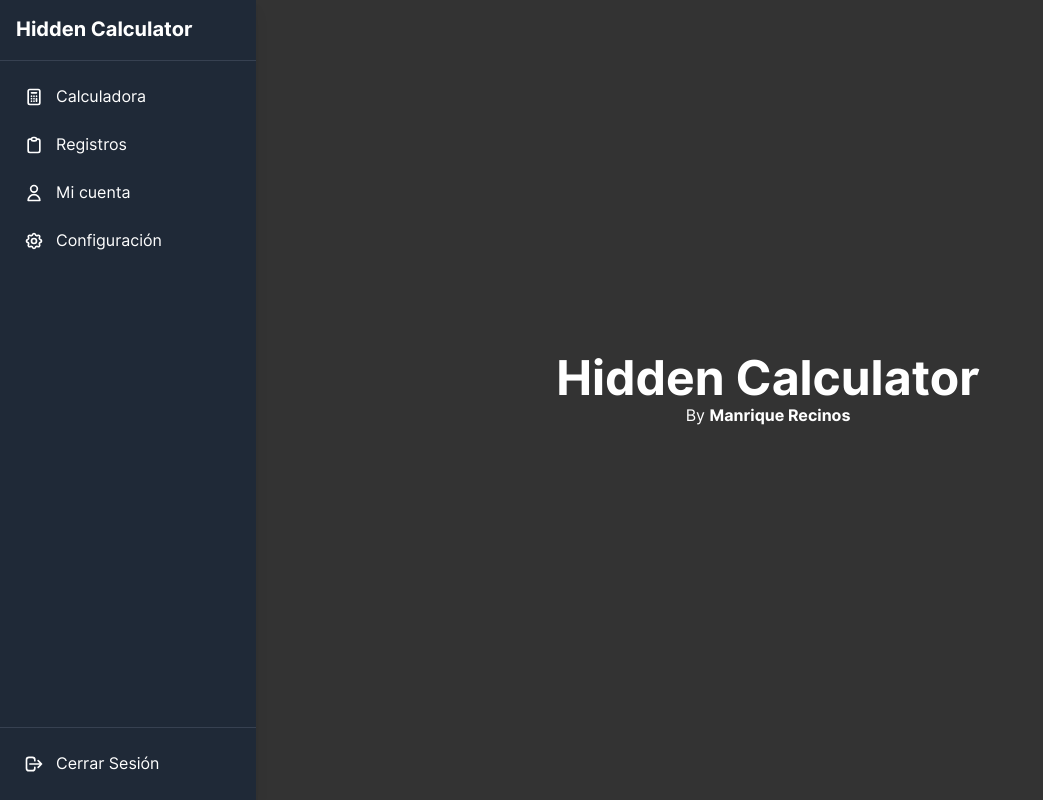
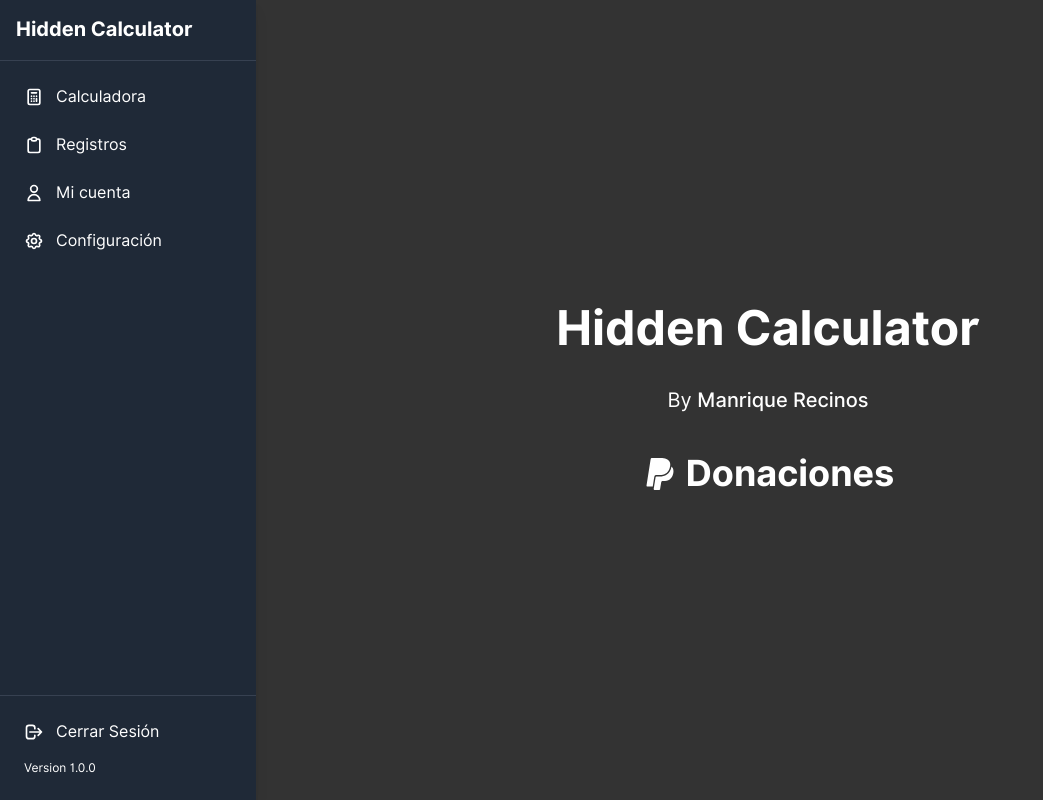
Before and after one commit to ManriqueRecinos/hidden_Calculator, a React (Vite) app: page / in a window 1280 px wide. Shown: the whole page, without its empty margins (0-1043 px from the left). Built offline with nearby package versions, Linux system fonts and the light colour scheme.

Commit message:
Implementacion de animacion para home

```diff
--- a/package.json
+++ b/package.json
@@ -7,10 +7,12 @@
     "serve": "vite preview"
   },
   "dependencies": {
+    "@react-spring/web": "^10.0.1",
     "@tailwindcss/forms": "^0.3.2",
     "react": "^17.0.0",
     "react-dom": "^17.0.0",
     "react-helmet": "^6.1.0",
+    "react-icons": "^5.5.0",
     "react-router": "^5.2.0",
     "react-router-dom": "^5.2.0"
   },
--- a/src/components/Sidebar.jsx
+++ b/src/components/Sidebar.jsx
@@ -13,9 +13,8 @@ export default function Sidebar() {
       {/* Overlay para dispositivos móviles */}
       <div
         onClick={toggleSidebar}
-        className={`fixed inset-0 bg-black bg-opacity-50 z-20 transition-opacity duration-300 ease-in-out lg:hidden ${
-          isOpen ? 'opacity-100' : 'opacity-0 pointer-events-none'
-        }`}
+        className={`fixed inset-0 bg-black bg-opacity-50 z-20 transition-opacity duration-300 ease-in-out lg:hidden ${isOpen ? 'opacity-100' : 'opacity-0 pointer-events-none'
+          }`}
       />
 
       {/* Botón para abrir/cerrar sidebar en móvil */}
@@ -51,13 +50,15 @@ export default function Sidebar() {
 
       {/* Sidebar */}
       <aside
-        className={`fixed top-0 left-0 z-30 w-64 h-full bg-gray-800 shadow-lg transform transition-transform duration-300 ease-in-out ${
-          isOpen ? 'translate-x-0' : '-translate-x-full'
-        } lg:translate-x-0 lg:static lg:h-screen text-white`}
+        className={`fixed top-0 left-0 z-30 w-64 h-full bg-gray-800 shadow-lg transform transition-transform duration-300 ease-in-out ${isOpen ? 'translate-x-0' : '-translate-x-full'
+          } lg:translate-x-0 lg:static lg:h-screen text-white`}
       >
         <div className="flex flex-col h-full">
           {/* Header del sidebar */}
-          <div className="flex items-center justify-between p-4 border-b border-gray-700">
+          <Link
+            to="/"
+            className="flex items-center justify-between p-4 border-b border-gray-700"
+          >
             <h2 className="text-xl font-bold text-white">Hidden Calculator</h2>
             <button
               onClick={toggleSidebar}
@@ -79,7 +80,7 @@ export default function Sidebar() {
                 />
               </svg>
             </button>
-          </div>
+          </Link>
 
           {/* Contenido del sidebar */}
           <nav className="flex-1 overflow-y-auto p-4">
@@ -183,6 +184,7 @@ export default function Sidebar() {
           </nav>
 
           {/* Footer del sidebar */}
+
           <div className="p-4 border-t border-gray-700">
             <a
               href="#"
@@ -204,7 +206,11 @@ export default function Sidebar() {
               </svg>
               Cerrar Sesión
             </a>
+            <div className="p-2 text-left text-xs border-gray-700">
+              <p>Version 1.0.0</p>
+            </div>
           </div>
+
         </div>
       </aside>
     </>
--- /dev/null
+++ b/src/components/animations/Trail.jsx
@@ -0,0 +1,25 @@
+import React from 'react';
+import { useTrail, a } from '@react-spring/web';
+
+const Trail = ({ open, children, ...props }) => {
+  const items = React.Children.toArray(children);
+  const trail = useTrail(items.length, {
+    config: { mass: 1.2, tension: 1200, friction: 60 },
+    opacity: open ? 1 : 0,
+    x: open ? 0 : 20,
+    height: open ? 'auto' : 0,
+    from: { opacity: 0, x: 20, height: 0 },
+  });
+
+  return (
+    <div className="w-full" {...props}>
+      {trail.map(({ height, ...style }, index) => (
+        <a.div key={index} style={style}>
+          {items[index]}
+        </a.div>
+      ))}
+    </div>
+  );
+};
+
+export default Trail;
--- a/src/pages/Home.jsx
+++ b/src/pages/Home.jsx
@@ -1,23 +1,46 @@
-import React from 'react';
-
+import React, { useEffect, useState } from 'react';
+import { FaPaypal } from 'react-icons/fa';
 import CustomLink from '@/components/CustomLink';
+import Trail from '@/components/animations/Trail';
 
 export default function Home() {
+  const [trailOpen, setTrailOpen] = useState(false);
+
+  useEffect(() => {
+    // Pequeño retraso para que la animación se vea mejor
+    const timer = setTimeout(() => setTrailOpen(true), 100);
+    return () => clearTimeout(timer);
+  }, []);
+
   return (
     <>
       <main>
         <section className='bg-dark'>
           <div className='flex flex-col items-center justify-center min-h-screen text-white layout'>
-            <CustomLink href='https://github.com/theodorusclarence/vite-react-tailwind-starter'>
-              <h1>Hidden Calculator</h1>
-            </CustomLink>
-            <p className='mb-4'>
-              By{' '}
-              <CustomLink href='https://theodorusclarence.com'>
-                Manrique Recinos
-              </CustomLink>
-            </p>
+            <Trail open={trailOpen} className="flex flex-col items-center space-y-6">
+              <div>
+                <CustomLink href='https://github.com/ManriqueRecinos/hidden_Calculator'>
+                  <h1 className="text-4xl md:text-5xl font-bold mb-2">Hidden Calculator</h1>
+                </CustomLink>
+              </div>
 
+              <div className="text-lg md:text-xl">
+                <span>By </span>
+                <span className='text-primary hover:text-primary-400 font-medium'>
+                  Manrique Recinos
+                </span>
+              </div>
+
+              <div className='flex items-center justify-center mt-4'>
+                <CustomLink
+                  className='text-4xl font-bold text-primary hover:text-[#00457C] flex items-center gap-2 transition-colors duration-300'
+                  href='https://paypal.me/manrexjsx'
+                >
+                  <FaPaypal className="text-4xl" />
+                  <span>Donaciones</span>
+                </CustomLink>
+              </div>
+            </Trail>
           </div>
         </section>
       </main>
```
Also changed, not shown: 1 other file (tests, documents, lock files or other folders).
